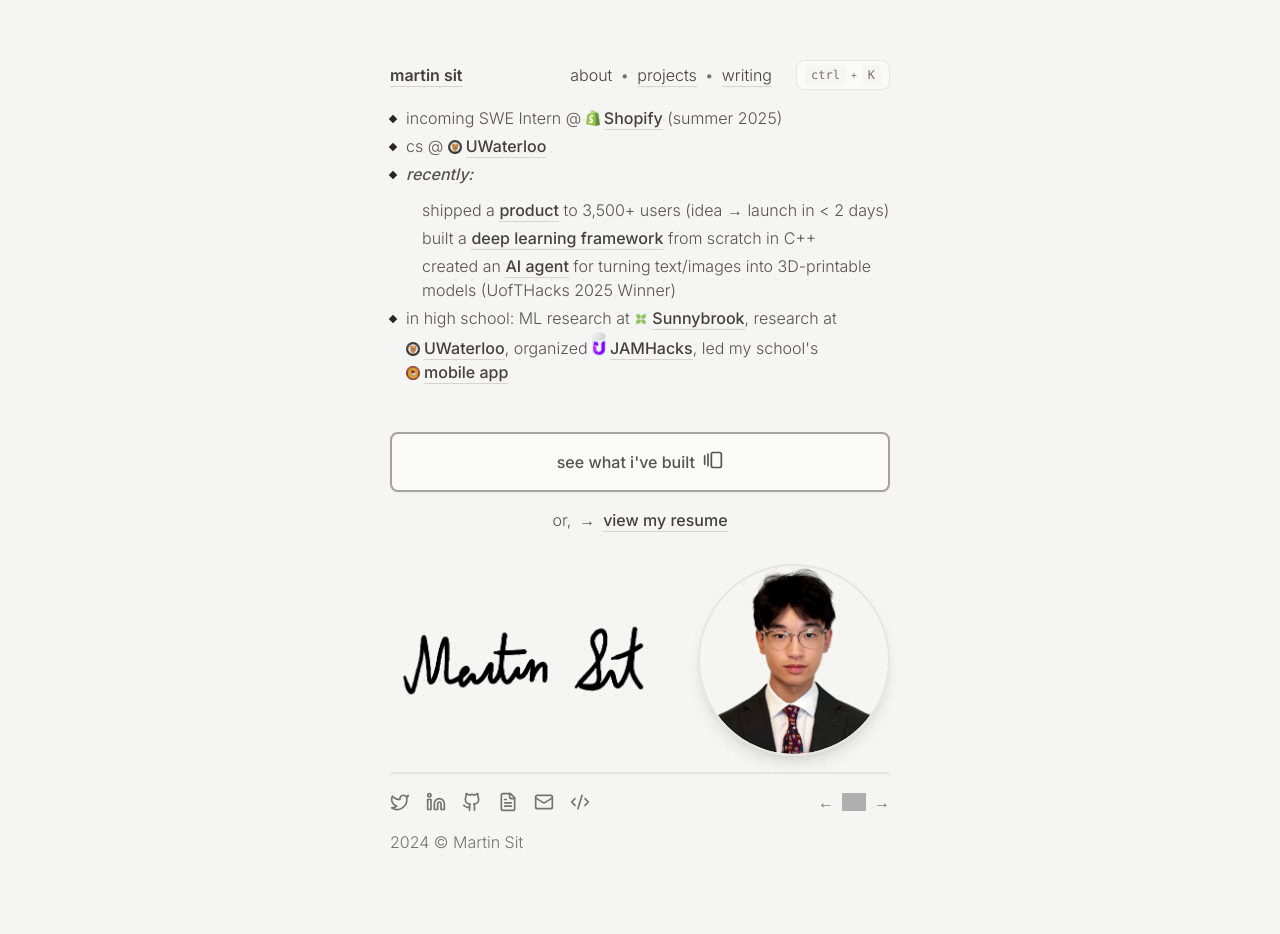
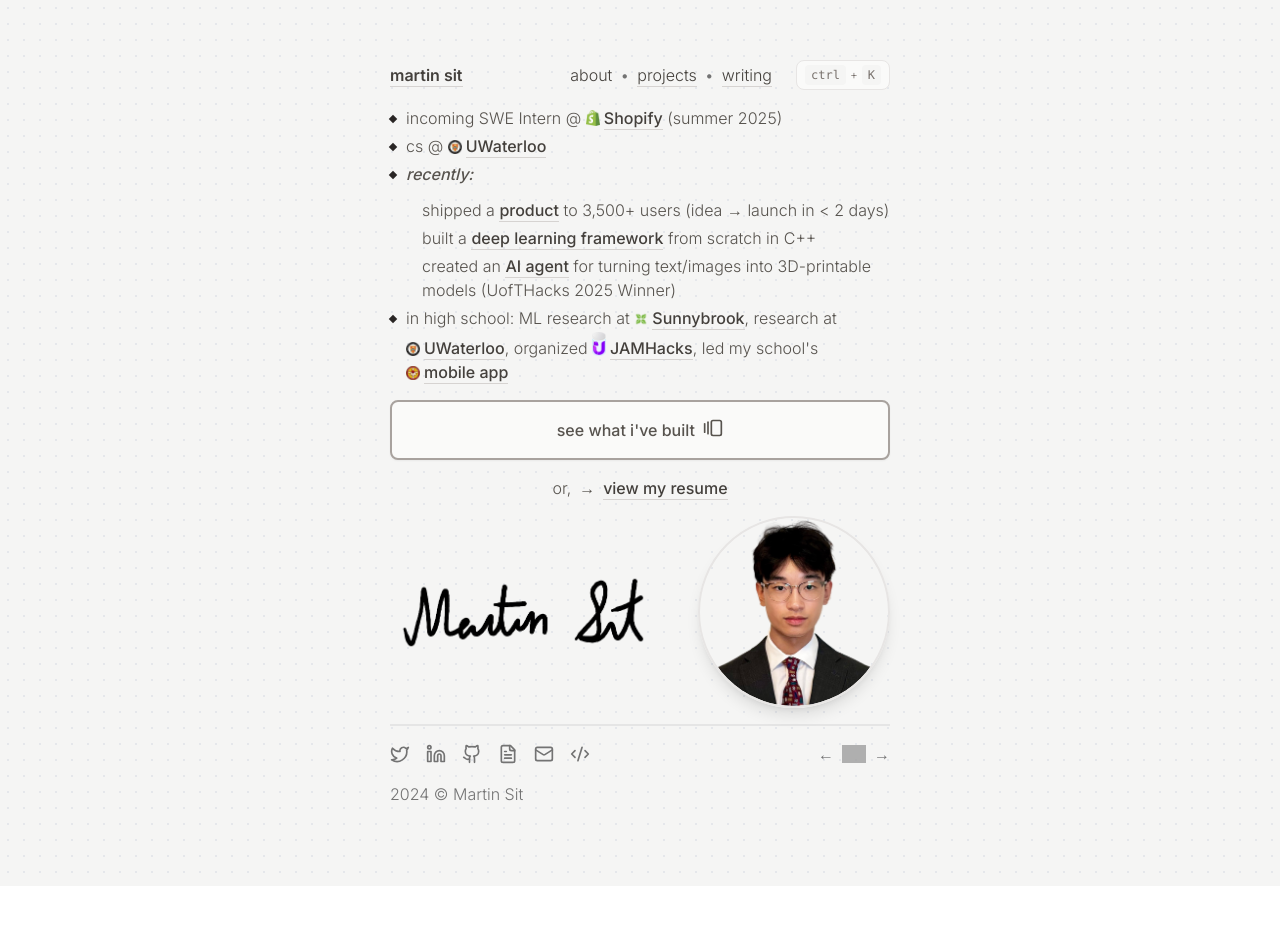
Before and after one commit to martin226/v2, a Next.js app: page / in a window 1280 px wide. After the commit the page ends 886 px from the top, so only its background shows below. Built offline with nearby package versions, Linux system fonts and the light colour scheme; grey boxes are pictures that could not be loaded.

Commit message:
fix: gaps/margins

```diff
--- a/src/app/page.js
+++ b/src/app/page.js
@@ -15,7 +15,7 @@
 
 export default function About() {
   return (
-    <div className="flex flex-col gap-12 max-w-2xl mx-auto">
+    <div className="flex flex-col max-w-2xl mx-auto">
       <ul className="grid gap-1 text-base">
         <li className="group flex items-start gap-4 pl-4 relative hover:translate-x-1 transition-transform duration-200">
           <div className="absolute left-0 top-[10px] w-[6px] h-[6px] bg-stone-800 rotate-45 transform transition-all duration-300 group-hover:rotate-90 group-hover:scale-110" />
@@ -103,13 +103,13 @@
 
       <NextLink
         href="/projects"
-        className="text-center py-4 px-6 rounded-lg border-2 border-stone-400 hover:bg-stone-800 hover:text-white bg-stone-50 text-stone-600 transform transition-all duration-300 font-medium hover:scale-[1.02] active:scale-[0.98] shadow-sm hover:shadow-md"
+        className="text-center mt-4 py-4 px-6 rounded-lg border-2 border-stone-400 hover:bg-stone-800 hover:text-white bg-stone-50 text-stone-600 transform transition-all duration-300 font-medium hover:scale-[1.02] active:scale-[0.98] shadow-sm hover:shadow-md"
       >
         see what i&apos;ve built{" "}
         <GalleryHorizontalEnd className="size-5 inline align-top ml-1 transition-transform group-hover:rotate-3" />
       </NextLink>
 
-      <div className="flex items-center justify-center gap-2 text-stone-600 -mt-8 -mb-8">
+      <div className="flex items-center justify-center gap-2 text-stone-600 mt-4">
         <span>or, </span>
         <span>→</span>
         <Link href="/resume.pdf" className="font-medium">
```
